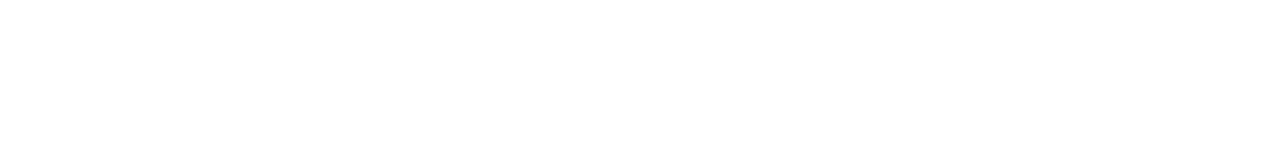
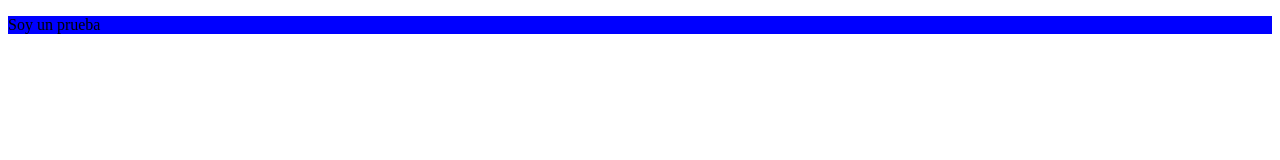
Before and after one commit to criatorr/prueba, a plain HTML site: page index.html in a window 1280 px wide. Drawn offline with Linux system fonts and the light colour scheme.

Commit message:
second commit

```diff
--- a/index.html
+++ b/index.html
@@ -4,9 +4,12 @@
     <meta charset="UTF-8">
     <meta http-equiv="X-UA-Compatible" content="IE=edge">
     <meta name="viewport" content="width=device-width, initial-scale=1.0">
-    <title>Document</title>
+    <title>Prueba</title>
+    <link rel="stylesheet" href="style.css">
 </head>
 <body>
-
+    <main>
+        <p>Soy un prueba</p>
+    </main>
 </body>
 </html>
--- a/style.css
+++ b/style.css
@@ -0,0 +1,3 @@
+main {
+    background-color: blue;
+}
```
